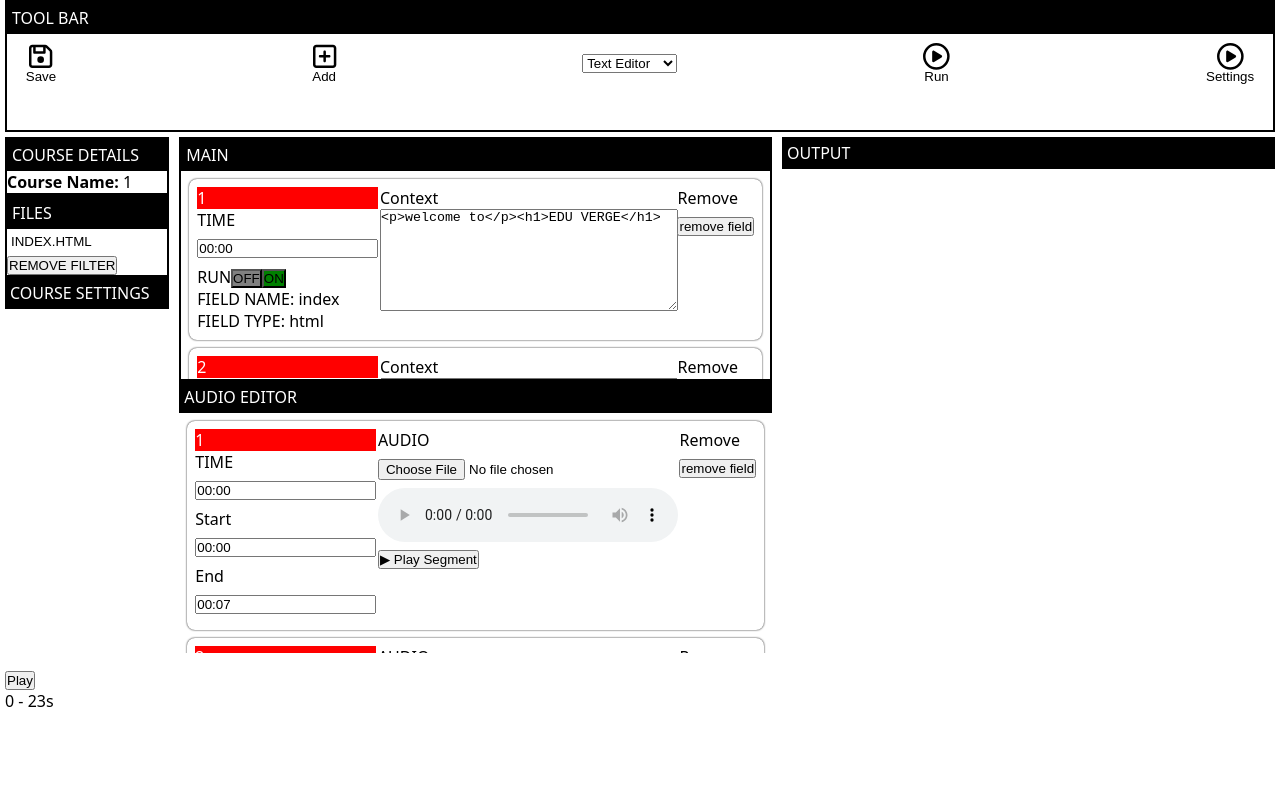
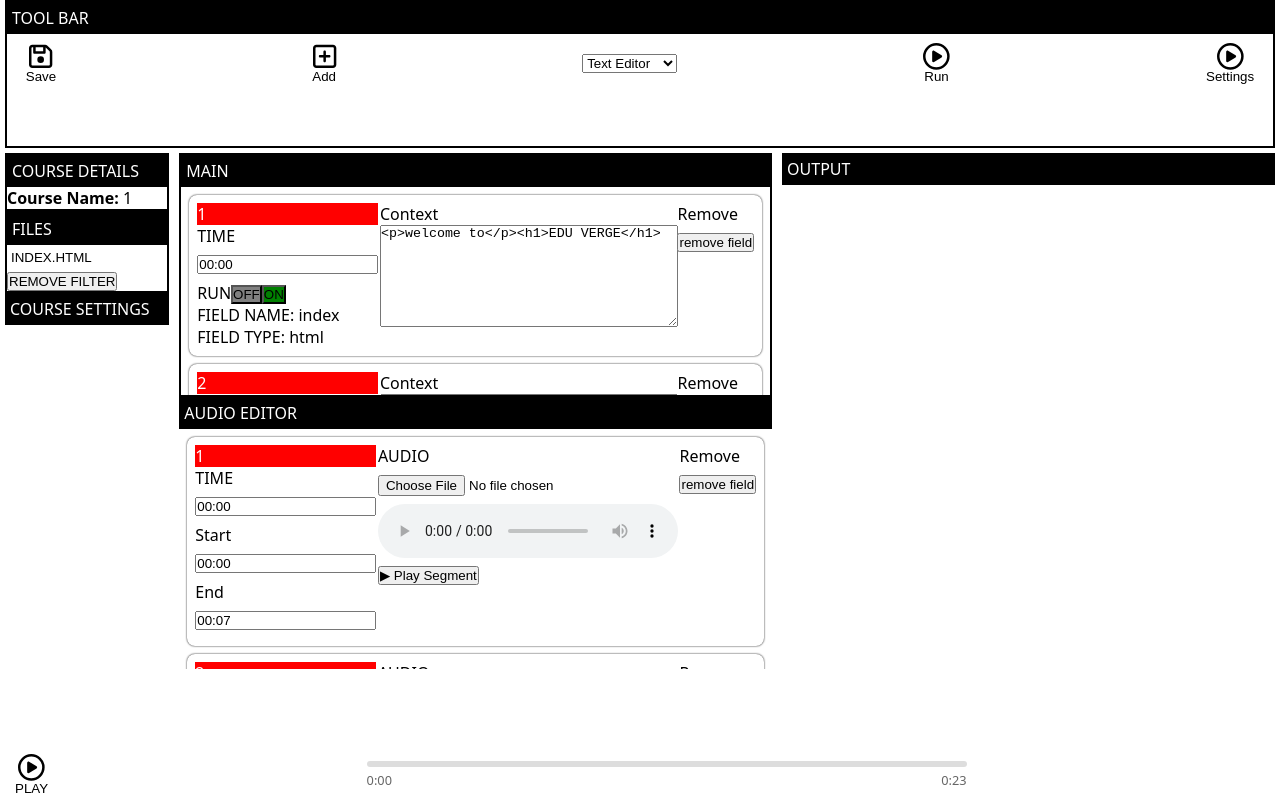
Before and after one commit to mphomolefe730/EduVerge, a React (Vite) app: page /edit/1/1 in a window 1280 px wide. Built offline with nearby package versions, Linux system fonts and the light colour scheme.

Commit message:
add timeline styling and implementation

```diff
--- a/src/modules/editor_mode/components/editorMode.css
+++ b/src/modules/editor_mode/components/editorMode.css
@@ -6,7 +6,7 @@
 }
 .editModeMainContainer{
     display: grid;
-    grid-template-rows: 1.5fr 6fr 1.5fr;
+    grid-template-rows: 1.5fr 6fr .5fr;
     height: 100svh;
     padding: 0 5px;
     gap: 5px;
@@ -18,6 +18,11 @@
     height: 100%;
     overflow: hidden;
     max-height: 85svh;
+}
+.editModeThreeContainer{
+    display: flex;
+    justify-content: space-between;
+    align-items: center;
 }
 .editModeSubContainer{
     margin: 0;
@@ -76,3 +81,33 @@
     min-height: 100px;
 }
 /*---------------------------------------------------------*/
+.timelineContainer {
+  width: 100%;
+  max-width: 600px;
+  margin: 10px auto;
+  user-select: none;
+  cursor: pointer;
+}
+
+.timelineTrack {
+  width: 100%;
+  height: 6px;
+  background-color: #ddd;
+  border-radius: 4px;
+  position: relative;
+  overflow: hidden;
+}
+
+.timelineProgress {
+  height: 100%;
+  background-color: #4caf50;
+  transition: width 0.2s ease;
+}
+
+.timelineTime {
+  display: flex;
+  justify-content: space-between;
+  font-size: 0.8rem;
+  color: #666;
+  margin-top: 4px;
+}
--- a/src/modules/editor_mode/components/editorMode.tsx
+++ b/src/modules/editor_mode/components/editorMode.tsx
@@ -1,7 +1,7 @@
 import { useParams } from "react-router-dom";
 import { useEffect, useState, type WebViewHTMLAttributes } from "react";
 import { FontAwesomeIcon } from '@fortawesome/react-fontawesome';
-import { faFloppyDisk, faCirclePlay, faSquarePlus } from '@fortawesome/free-regular-svg-icons';
+import { faFloppyDisk, faCirclePlay, faSquarePlus, faCirclePause } from '@fortawesome/free-regular-svg-icons';
 
 import './editorMode.css';
 import type { EditModeSettings } from '../../../configs/editModeSettings.ts';
@@ -193,6 +193,37 @@ const AudioEditor = ({
     </div>
   </div>
 );
+// ---------- Timeline ----------
+const Timeline = ({
+    current,
+    total,
+    onSeek
+  }: {
+    current: number;
+    total: number;
+    onSeek: (newTime: number) => void;
+  }) => {
+    const percentage = total > 0 ? (current / total) * 100 : 0;
+
+    const handleClick = (e: React.MouseEvent<HTMLDivElement>) => {
+      const rect = e.currentTarget.getBoundingClientRect();
+      const clickX = e.clientX - rect.left;
+      const newTime = (clickX / rect.width) * total;
+      onSeek(newTime);
+    };
+
+    return (
+      <div className="timelineContainer" onClick={handleClick}>
+        <div className="timelineTrack">
+          <div className="timelineProgress" style={{ width: `${percentage}%` }}> </div>
+        </div>
+        <div className="timelineTime">
+          <span>{Math.floor(current / 60)}:{String(Math.floor(current % 60)).padStart(2, "0")}</span>
+          <span>{Math.floor(total / 60)}:{String(Math.floor(total % 60)).padStart(2, "0")}</span>
+        </div>
+      </div>
+    );
+};
 
 // ---------- Main Component ----------
 function EditMode() {
@@ -472,9 +503,18 @@ function EditMode() {
         </div>
       </div>
 
-      <div>
-        <button onClick={togglePlayPause}>{isPlaying ? "Pause" : "Play"}</button>
-        <p>{trackTime} - {timelineEndTime}s</p>
+      <div className="editModeThreeContainer">
+        <button className="toolbarBtn" onClick={togglePlayPause}>
+          { isPlaying ?
+            <><FontAwesomeIcon size="2x" icon={faCirclePause} /><p>PAUSE</p></> :
+            <><FontAwesomeIcon size="2x" icon={faCirclePlay}/> <p>PLAY</p> </>
+          }
+        </button>
+        <Timeline
+          current={trackTime}
+          total={timelineEndTime}
+          onSeek={(newTime) => setTrackTime(Math.floor(newTime))}
+        />
       </div>
     </div>
   );
```
